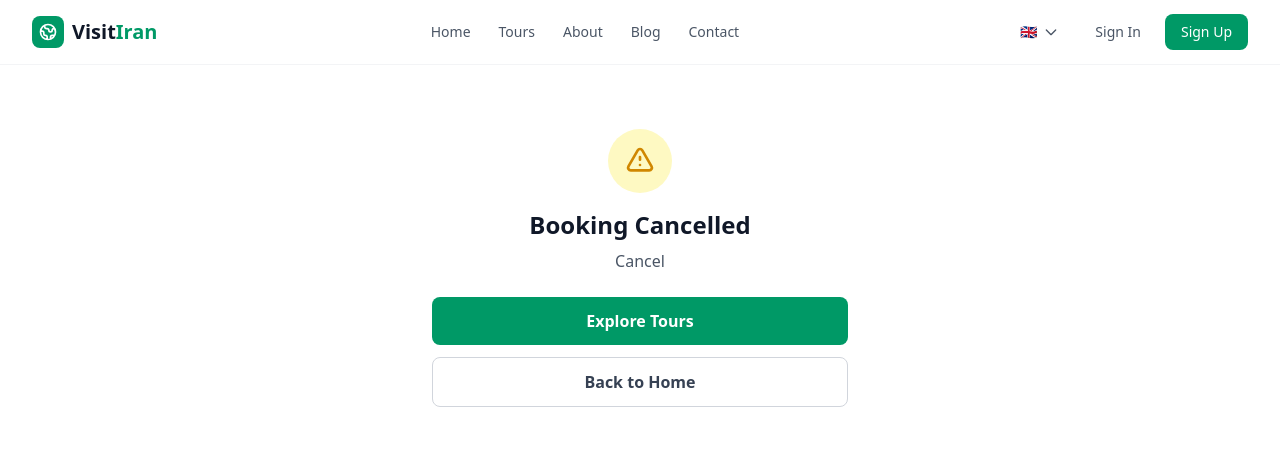
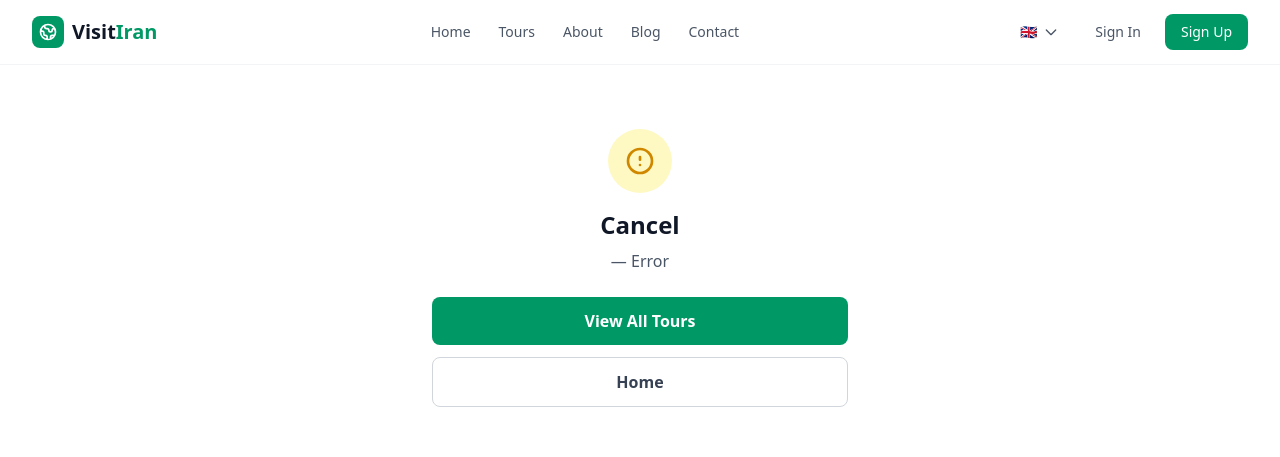
Before and after one commit to salehkheiri1995-png/bagherghardeshghari, a Next.js app in the folder frontend/: page /booking/cancel in a window 1280 px wide. Shown: the top 457 px of the page. Built offline with nearby package versions, Linux system fonts and the light colour scheme.

Commit message:
فقیس

```diff
--- a/frontend/src/app/api/payment/checkout/route.ts
+++ b/frontend/src/app/api/payment/checkout/route.ts
@@ -112,7 +112,7 @@ export async function POST(request: Request) {
       ],
       mode: "payment",
       success_url: `${baseUrl}/booking/success?session_id={CHECKOUT_SESSION_ID}`,
-      cancel_url: `${baseUrl}/booking/cancel`,
+      cancel_url: `${baseUrl}/booking/cancel?booking_id=${booking.id}&tour=${tour.slug}`,
       metadata: {
         bookingId: booking.id,
         userId: authUser.userId,
--- a/frontend/src/app/booking/cancel/page.tsx
+++ b/frontend/src/app/booking/cancel/page.tsx
@@ -1,12 +1,49 @@
 "use client";
 
+import { Suspense, useEffect, useState } from "react";
 import Link from "next/link";
+import { useSearchParams } from "next/navigation";
 import Header from "@/components/layout/Header";
 import Footer from "@/components/layout/Footer";
 import { useI18n } from "@/context/I18nContext";
 
-export default function BookingCancelPage() {
-  const { t } = useI18n();
+interface BookingData {
+  id: string;
+  status: string;
+  tour: { titleEn: string; title: string; slug: string };
+  numberOfGuests: number;
+  finalPrice: number;
+  currency: string;
+}
+
+function BookingCancelContent() {
+  const searchParams = useSearchParams();
+  const bookingId = searchParams.get("booking_id");
+  const tourSlug = searchParams.get("tour");
+  const { t, formatCurrency } = useI18n();
+  const [booking, setBooking] = useState<BookingData | null>(null);
+
+  useEffect(() => {
+    if (!bookingId) return;
+
+    const fetchBooking = async () => {
+      try {
+        const token = localStorage.getItem("token");
+        const res = await fetch(`/api/bookings?limit=50`, {
+          headers: token ? { Authorization: `Bearer ${token}` } : {},
+        });
+        const data = await res.json();
+        if (data.success) {
+          const found = data.data.find((b: BookingData) => b.id === bookingId);
+          if (found) setBooking(found);
+        }
+      } catch {
+        // silently ignore
+      }
+    };
+
+    fetchBooking();
+  }, [bookingId]);
 
   return (
     <div className="min-h-screen flex flex-col">
@@ -15,18 +52,36 @@ export default function BookingCancelPage() {
         <div className="max-w-md w-full text-center px-4">
           <div className="w-16 h-16 bg-yellow-100 rounded-full flex items-center justify-center mx-auto mb-4">
             <svg className="w-8 h-8 text-yellow-600" fill="none" viewBox="0 0 24 24" stroke="currentColor">
-              <path strokeLinecap="round" strokeLinejoin="round" strokeWidth={2} d="M12 9v2m0 4h.01m-6.938 4h13.856c1.54 0 2.502-1.667 1.732-3L13.732 4c-.77-1.333-2.694-1.333-3.464 0L3.34 16c-.77 1.333.192 3 1.732 3z" />
+              <path strokeLinecap="round" strokeLinejoin="round" strokeWidth={2} d="M12 9v2m0 4h.01M21 12a9 9 0 11-18 0 9 9 0 0118 0z" />
             </svg>
           </div>
-          <h1 className="text-2xl font-bold text-gray-900 mb-2">{t.booking.bookingCancelled}</h1>
-          <p className="text-gray-600 mb-6">{t.common.cancel}</p>
+
+          <h1 className="text-2xl font-bold text-gray-900 mb-2">{t.common.cancel}</h1>
+          <p className="text-gray-600 mb-6">
+            {t.booking.cancelBooking} — {t.common.error}
+          </p>
+
+          {booking && (
+            <div className="bg-gray-50 rounded-xl p-4 mb-6 text-left">
+              <p className="text-sm text-gray-500">{t.dashboard.myBookings}</p>
+              <p className="font-semibold text-gray-900">{booking.tour.titleEn || booking.tour.title}</p>
+              <p className="text-sm text-gray-600">{booking.numberOfGuests} {t.booking.totalGuests}</p>
+              <p className="text-sm text-yellow-600 mt-2 font-medium">{t.booking.cancelBooking}</p>
+            </div>
+          )}
 
           <div className="flex flex-col gap-3">
-            <Link href="/tours" className="px-6 py-3 bg-emerald-600 text-white font-semibold rounded-lg hover:bg-emerald-700 transition-colors">
-              {t.home.exploreTours}
+            <Link
+              href={tourSlug ? `/tours/${tourSlug}` : "/tours"}
+              className="px-6 py-3 bg-emerald-600 text-white font-semibold rounded-lg hover:bg-emerald-700 transition-colors"
+            >
+              {t.common.viewAll} {t.common.tours}
             </Link>
-            <Link href="/" className="px-6 py-3 border border-gray-300 text-gray-700 font-semibold rounded-lg hover:bg-gray-50 transition-colors">
-              {t.common.backToHome}
+            <Link
+              href="/"
+              className="px-6 py-3 border border-gray-300 text-gray-700 font-semibold rounded-lg hover:bg-gray-50 transition-colors"
+            >
+              {t.common.home}
             </Link>
           </div>
         </div>
@@ -35,3 +90,19 @@ export default function BookingCancelPage() {
     </div>
   );
 }
+
+export default function BookingCancelPage() {
+  return (
+    <Suspense fallback={
+      <div className="min-h-screen flex flex-col">
+        <Header />
+        <main className="flex-1 flex items-center justify-center">
+          <div className="animate-spin rounded-full h-12 w-12 border-b-2 border-emerald-600" />
+        </main>
+        <Footer />
+      </div>
+    }>
+      <BookingCancelContent />
+    </Suspense>
+  );
+}
```
